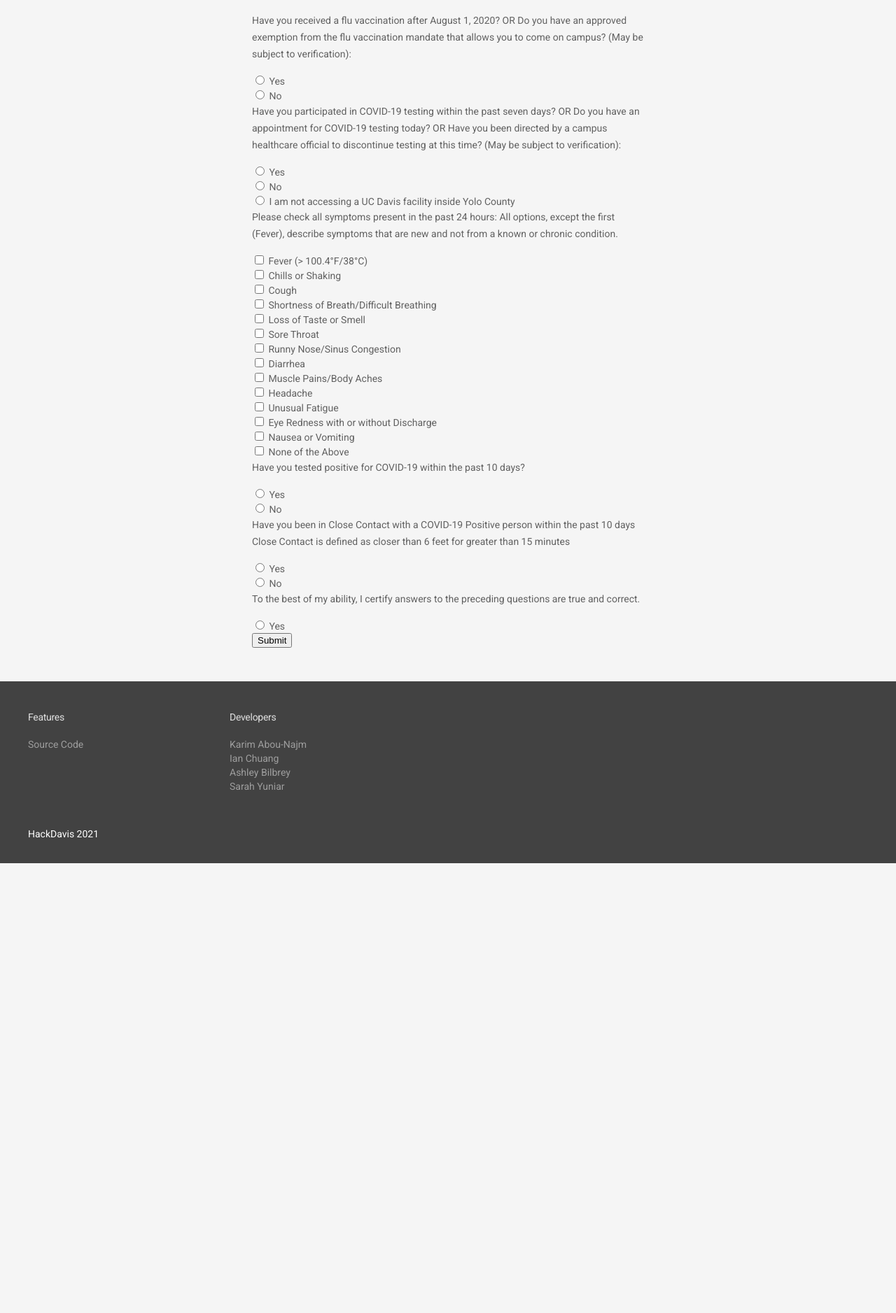
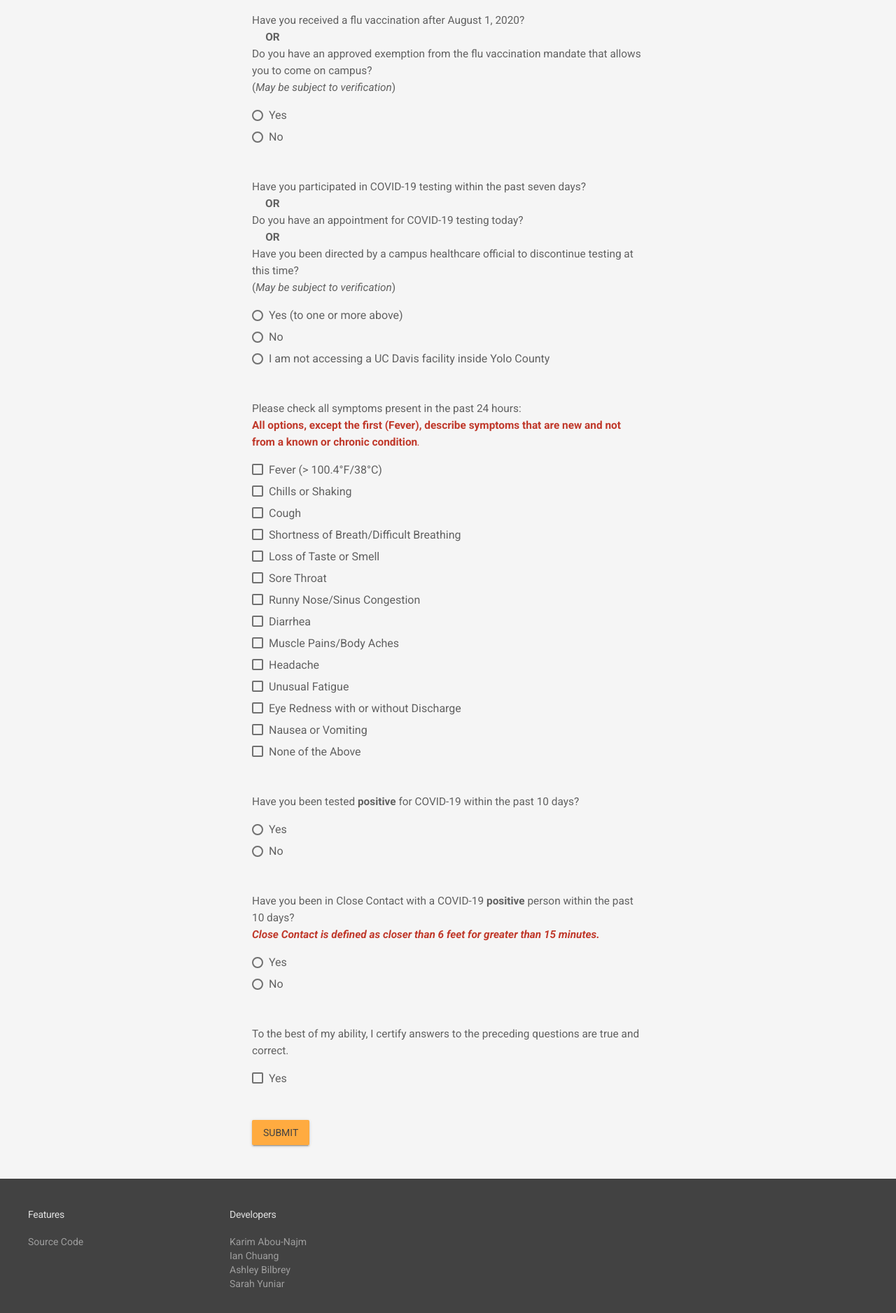
Before and after one commit to AshleyBilbrey/symptomspace, a Flask app: page /survey in a window 1280 px wide. Shown: the part 287-2164 px from the top of the page at 70% size. Run offline with Flask 2, Linux system fonts and the light colour scheme.

Commit message:
styled survey.html

```diff
--- a/templates/index.html
+++ b/templates/index.html
@@ -17,6 +17,7 @@
     {
         max-width: 40rem;
         margin: 0 auto;
+        padding: 0 1rem;
     }
 </style>
 <body class="mdl-color--grey-100 mdl-color-text--grey-700 mdl-base">
--- a/templates/survey.html
+++ b/templates/survey.html
@@ -3,7 +3,20 @@
 {% block title %}Survey{% endblock %}
 
 {% block styles %}
+<style type="text/css">
 
+
+  label {
+    height: auto !important;
+    display: block !important;
+    margin-bottom: .5rem !important;
+  }
+
+  form p {
+    font-size: 1.1rem;
+  }
+
+</style>
 {% endblock %}
 
 {% block scripts %}
@@ -13,101 +26,173 @@
 {% block content %}
 
 <form action="/action_page.php" id="vacQ">
-  <p>Have you received a flu vaccination after August 1, 2020?
-OR Do you have an approved exemption from the flu vaccination mandate that allows you to come on campus?
-(May be subject to verification):</p>
+  <p>Have you received a flu vaccination after August 1, 2020?<br><strong>&nbsp; &nbsp; &nbsp;OR</strong><br>
+Do you have an approved exemption from the flu vaccination&nbsp;mandate that allows you to come on campus?<br>
+(<em>May be subject to verification</em>)</p>
 
-  <input type="radio" id="fluVacP" name="fluVacP" value="flueVac">
-  <label for="vehicle1"> Yes</label><br>
+  <label class="mdl-radio mdl-js-radio mdl-js-ripple-effect" for="flu-option-1">
+    <input class="mdl-radio__button" type="radio" id="flu-option-1" name="flu" value="yes">
+    <span class="mdl-radio__label">Yes</span>
+  </label>
 
-  <input type="radio" id="flueVacN" name="fluVacN" value="flueVac">
-  <label for="vehicle2"> No</label><br>
+  <label class="mdl-radio mdl-js-radio mdl-js-ripple-effect" for="flu-option-2">
+    <input class="mdl-radio__button" type="radio" id="flu-option-2" name="flu" value="no">
+    <span class="mdl-radio__label">No</span>
+  </label>
+
+  <br>
+  <br>
+
+  <p>Have you participated in COVID-19 testing within the past seven days? <br>
+
+  &nbsp; &nbsp; &nbsp;<strong>OR</strong> <br>
+
+  Do you have an appointment for COVID-19 testing today? <br>
 
 
-  <p>Have you participated in COVID-19 testing within the past seven days?
-OR Do you have an appointment for COVID-19 testing today?
-OR Have you been directed by a campus healthcare official to discontinue testing at this time?
-(May be subject to verification):</p>
+  <strong>&nbsp; &nbsp; &nbsp;OR</strong> <br>
+
+ Have you been directed by a campus healthcare official to discontinue testing at this time? <br>
+
+  (<em>May be subject to verification</em>)</p>
 
 
-  <input type="radio" id="testCovMet" name="testCovMet" value="testCov">
-  <label for="vehicle1"> Yes</label><br>
+  <label class="mdl-radio mdl-js-radio mdl-js-ripple-effect" for="covid-test-1">
+    <input class="mdl-radio__button" type="radio" id="covid-test-1" name="covid-test" value="yes">
+    <span class="mdl-radio__label"> Yes (to one or more above)</span>
+  </label>
+  <label class="mdl-radio mdl-js-radio mdl-js-ripple-effect" for="covid-test-2">
+    <input class="mdl-radio__button" type="radio" id="covid-test-2" name="covid-test" value="no">
+    <span class="mdl-radio__label"> No</span>
+  </label>
+  <label class="mdl-radio mdl-js-radio mdl-js-ripple-effect" for="covid-test-3">
+    <input class="mdl-radio__button" type="radio" id="covid-test-3" name="covid-test" value="n/a">
+    <span class="mdl-radio__label"> I am not accessing a UC Davis facility inside Yolo County</span>
+  </label>
 
-  <input type="radio" id="testCovFai" name="testCovMet" value="testCov">
-  <label for="vehicle2"> No</label><br>
+  <br>
+  <br>
 
-  <input type="radio" id="noAcc" name="testCovNul" value="testCov">
-  <label for="vehicle2"> I am not accessing a UC Davis facility inside Yolo County</label><br>
-
-  <p>Please check all symptoms present in the past 24 hours:
-All options, except the first (Fever), describe symptoms that are new and not from a known or chronic condition.</p>
-
-  <input type="checkbox" id="symServ1" name="symSurvey" value="testCov">
-  <label for="vehicle1"> Fever (> 100.4°F/38°C)</label><br>
-
-  <input type="checkbox" id="symServ2" name="symSurvey" value="testCov">
-  <label for="vehicle2"> Chills or Shaking</label><br>
-
-  <input type="checkbox" id="symServ3" name="symSurvey" value="testCov">
-  <label for="vehicle2"> Cough</label><br>
-
-  <input type="checkbox" id="symServ4" name="symSurvey" value="testCov">
-  <label for="vehicle2"> Shortness of Breath/Difficult Breathing</label><br>
-
-  <input type="checkbox" id="symServ5" name="symSurvey" value="testCov">
-  <label for="vehicle2"> Loss of Taste or Smell</label><br>
-
-  <input type="checkbox" id="symServ6" name="symSurvey" value="testCov">
-  <label for="vehicle2"> Sore Throat</label><br>
-
-  <input type="checkbox" id="symServ7" name="symSurvey" value="testCov">
-  <label for="vehicle2"> Runny Nose/Sinus Congestion</label><br>
-
-  <input type="checkbox" id="symServ8" name="symSurvey" value="testCov">
-  <label for="vehicle2"> Diarrhea</label><br>
-
-  <input type="checkbox" id="symServ9" name="symSurvey" value="testCov">
-  <label for="vehicle2"> Muscle Pains/Body Aches</label><br>
-
-  <input type="checkbox" id="symServ10" name="symSurvey" value="testCov">
-  <label for="vehicle2"> Headache</label><br>
-
-  <input type="checkbox" id="symServ11" name="symSurvey" value="testCov">
-  <label for="vehicle2"> Unusual Fatigue</label><br>
-
-  <input type="checkbox" id="symServ12" name="symSurvey" value="testCov">
-  <label for="vehicle2"> Eye Redness with or without Discharge</label><br>
-
-  <input type="checkbox" id="symServ13" name="symSurvey" value="testCov">
-  <label for="vehicle2"> Nausea or Vomiting</label><br>
-
-  <input type="checkbox" id="symServTrue" name="symSurvey" value="testCov">
-  <label for="vehicle2"> None of the Above</label><br>
+  <p>Please check all symptoms present in the past 24 hours:<br>
+<span style="color:#c0392b;"><strong>All options, except the first (Fever), describe symptoms that are new and not from a known or chronic condition</strong><em>.</em></span></p>
 
 
-  <p>Have you tested positive for COVID-19 within the past 10 days?</p>
-  <input type="radio" id="testTrue" name="covidTest" value="testCov">
-  <label for="vehicle1"> Yes</label><br>
+  <label class="mdl-checkbox mdl-js-checkbox mdl-js-ripple-effect" for="symptom-1">
+    <input type="checkbox" id="symptom-1" class="mdl-checkbox__input" name="symptoms" value="1">
+    <span class="mdl-checkbox__label"> Fever (> 100.4°F/38°C)</span>
+  </label>
 
-  <input type="radio" id="testFalse" name="covidTest" value="testCov">
-  <label for="vehicle2"> No</label><br>
+  <label class="mdl-checkbox mdl-js-checkbox mdl-js-ripple-effect" for="symptom-2">
+    <input type="checkbox" id="symptom-2" class="mdl-checkbox__input" name="symptoms" value="2">
+    <span class="mdl-checkbox__label"> Chills or Shaking</span>
+  </label>
+
+  <label class="mdl-checkbox mdl-js-checkbox mdl-js-ripple-effect" for="symptom-3">
+    <input type="checkbox" id="symptom-3" class="mdl-checkbox__input" name="symptoms" value="3">
+    <span class="mdl-checkbox__label"> Cough</span>
+  </label>
+
+  <label class="mdl-checkbox mdl-js-checkbox mdl-js-ripple-effect" for="symptom-4">
+    <input type="checkbox" id="symptom-4" class="mdl-checkbox__input" name="symptoms" value="4">
+    <span class="mdl-checkbox__label"> Shortness of Breath/Difficult Breathing</span>
+  </label>
+
+  <label class="mdl-checkbox mdl-js-checkbox mdl-js-ripple-effect" for="symptom-5">
+    <input type="checkbox" id="symptom-5" class="mdl-checkbox__input" name="symptoms" value="5">
+    <span class="mdl-checkbox__label"> Loss of Taste or Smell</span>
+  </label>
+
+  <label class="mdl-checkbox mdl-js-checkbox mdl-js-ripple-effect" for="symptom-6">
+    <input type="checkbox" id="symptom-6" class="mdl-checkbox__input" name="symptoms" value="6">
+    <span class="mdl-checkbox__label"> Sore Throat</span>
+  </label>
+
+  <label class="mdl-checkbox mdl-js-checkbox mdl-js-ripple-effect" for="symptom-7">
+    <input type="checkbox" id="symptom-7" class="mdl-checkbox__input" name="symptoms" value="7">
+    <span class="mdl-checkbox__label"> Runny Nose/Sinus Congestion</span>
+  </label>
+
+  <label class="mdl-checkbox mdl-js-checkbox mdl-js-ripple-effect" for="symptom-8">
+    <input type="checkbox" id="symptom-8" class="mdl-checkbox__input" name="symptoms" value="8">
+    <span class="mdl-checkbox__label"> Diarrhea</span>
+  </label>
+
+  <label class="mdl-checkbox mdl-js-checkbox mdl-js-ripple-effect" for="symptom-9">
+    <input type="checkbox" id="symptom-9" class="mdl-checkbox__input" name="symptoms" value="9">
+    <span class="mdl-checkbox__label"> Muscle Pains/Body Aches</span>
+  </label>
+
+  <label class="mdl-checkbox mdl-js-checkbox mdl-js-ripple-effect" for="symptom-10">
+    <input type="checkbox" id="symptom-10" class="mdl-checkbox__input" name="symptoms" value="10">
+    <span class="mdl-checkbox__label"> Headache</span>
+  </label>
+
+  <label class="mdl-checkbox mdl-js-checkbox mdl-js-ripple-effect" for="symptom-11">
+    <input type="checkbox" id="symptom-11" class="mdl-checkbox__input" name="symptoms" value="11">
+    <span class="mdl-checkbox__label"> Unusual Fatigue</span>
+  </label>
+
+  <label class="mdl-checkbox mdl-js-checkbox mdl-js-ripple-effect" for="symptom-12">
+    <input type="checkbox" id="symptom-12" class="mdl-checkbox__input" name="symptoms" value="12">
+    <span class="mdl-checkbox__label"> Eye Redness with or without Discharge</span>
+  </label>
+
+  <label class="mdl-checkbox mdl-js-checkbox mdl-js-ripple-effect" for="symptom-13">
+    <input type="checkbox" id="symptom-13" class="mdl-checkbox__input" name="symptoms" value="13">
+    <span class="mdl-checkbox__label"> Nausea or Vomiting</span>
+  </label>
+
+  <label class="mdl-checkbox mdl-js-checkbox mdl-js-ripple-effect" for="symptom-14">
+    <input type="checkbox" id="symptom-14" class="mdl-checkbox__input" name="symptoms" value="NONE">
+    <span class="mdl-checkbox__label"> None of the Above</span>
+  </label>
+
+  <br>
+  <br>
+
+  <p>Have you been tested <strong>positive&nbsp;</strong>for COVID-19 within the past 10 days?</p>
+  <label class="mdl-radio mdl-js-radio mdl-js-ripple-effect" for="positive-1">
+    <input class="mdl-radio__button" type="radio" id="positive-1" name="positive" value="yes">
+    <span class="mdl-radio__label">Yes</span>
+  </label>
+
+  <label class="mdl-radio mdl-js-radio mdl-js-ripple-effect" for="positive-2">
+    <input class="mdl-radio__button" type="radio" id="positive-2" name="positive" value="no">
+    <span class="mdl-radio__label">No</span>
+  </label>
+
+  <br>
+  <br>
 
 
- <p>Have you been in Close Contact with a COVID-19 Positive person within the past 10 days
-Close Contact is defined as closer than 6 feet for greater than 15 minutes</p>
-  <input type="radio" id="contactTrue" name="testContact" value="testCov">
-  <label for="vehicle1"> Yes</label><br>
+ <p>Have you been in Close Contact with a COVID-19&nbsp;<strong>positive</strong>&nbsp;person within the past 10 days?<br>
+<span style="color:#c0392b;"><strong><em>Close Contact is defined as closer than 6 feet for greater than 15 minutes.</em></strong></span></p>
+  <label class="mdl-radio mdl-js-radio mdl-js-ripple-effect" for="close-1">
+    <input class="mdl-radio__button" type="radio" id="close-1" name="close-contact" value="yes">
+    <span class="mdl-radio__label">Yes</span>
+  </label>
 
-  <input type="radio" id="contactFalse" name="testContact" value="testCov">
-  <label for="vehicle2"> No</label><br>
+  <label class="mdl-radio mdl-js-radio mdl-js-ripple-effect" for="close-2">
+    <input class="mdl-radio__button" type="radio" id="close-2" name="close-contact" value="no">
+    <span class="mdl-radio__label">No</span>
+  </label>
+
+<br>
+  <br>
+
+<p>To the best of my ability, I certify answers to the preceding questions are true and correct.</p>
+  <label class="mdl-checkbox mdl-js-checkbox mdl-js-ripple-effect" for="certify">
+    <input type="checkbox" id="certify" class="mdl-checkbox__input" name="certify" value="yes">
+    <span class="mdl-checkbox__label"> Yes</span>
+  </label>
+
+  <br>
+  <br>
 
 
-<p>To the best of my ability, I certify answers to the preceding questions are true and correct.</p>
-  <input type="radio" id="certi" name="finalQuest" value="testCov">
-  <label for="vehicle1"> Yes</label><br>
-
-
-  <input type="submit" value="Submit">
+  <button class="mdl-button mdl-js-button mdl-button--raised mdl-js-ripple-effect mdl-button--accent" type="submit" value="submit">
+  Submit
+</button>
 
 </form>
 {% endblock %}
```
